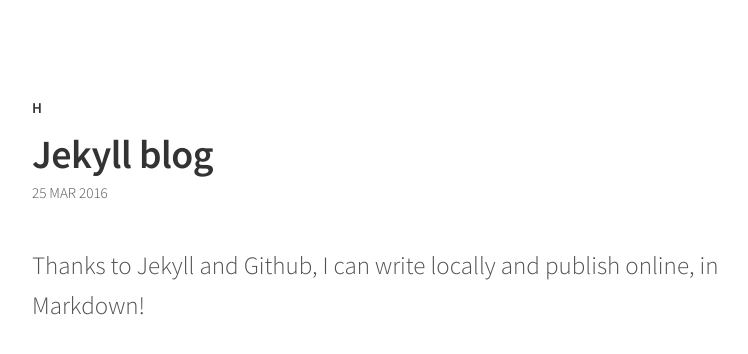
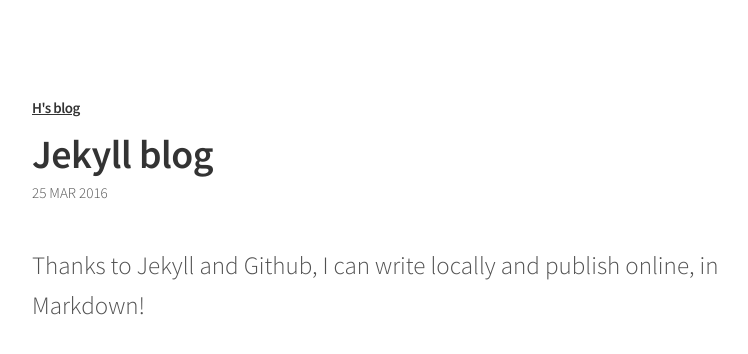
Before and after one commit to github-libra/github-libra.github.io, a Jekyll site: the page built from _posts/2016-03-25-Jekyll-blog.md, in a window 1280 px wide. Shown: the top 354 px of the page, without its empty margins (248-996 px from the left). Built offline with Jekyll 4.4.1, drawn with Linux system fonts in a browser that asks for light colours.

Commit message:
add favicon

```diff
--- a/_layouts/default.html
+++ b/_layouts/default.html
@@ -4,6 +4,7 @@
   <meta charset="utf-8">
   <meta name="viewport" content="width=device-width, initial-scale=1">
   <title>{% if page.title %}{{ page.title }}{% else %}{{ site.name }}{% endif %}</title>
+  <link rel="shortcut icon" href="{{site.baseurl}}/favicon.png">
   <link rel="stylesheet" href="//fonts.googleapis.com/css?family=Source+Sans+Pro:300,300i,600">
   <link rel="stylesheet" href="{{ site.baseurl }}/style.css">
   {% seo %}
--- a/_layouts/post.html
+++ b/_layouts/post.html
@@ -3,7 +3,7 @@ layout: default
 ---
 <header class="masthead">
   <h1 class="masthead-title--small">
-    <a href="{{ site.baseurl }}/">{{ site.name }}</a>
+    <a href="{{ site.baseurl }}/">{{ site.name }}&#39;s blog</a>
   </h1>
 </header>
 <div class="content post">
--- a/style.scss
+++ b/style.scss
@@ -292,14 +292,14 @@ tbody tr:nth-child(odd) th {
     margin-bottom: .75rem;
     font-size: .75rem;
     font-weight: 600;
-    text-transform: uppercase;
+    text-decoration: underline;
 
     a {
       color: #333;
 
       &:hover,
       &:focus {
-        text-decoration: none;
+        text-decoration: underline;
       }
     }
   }
```
Also changed, not shown: favicon.png (added).
